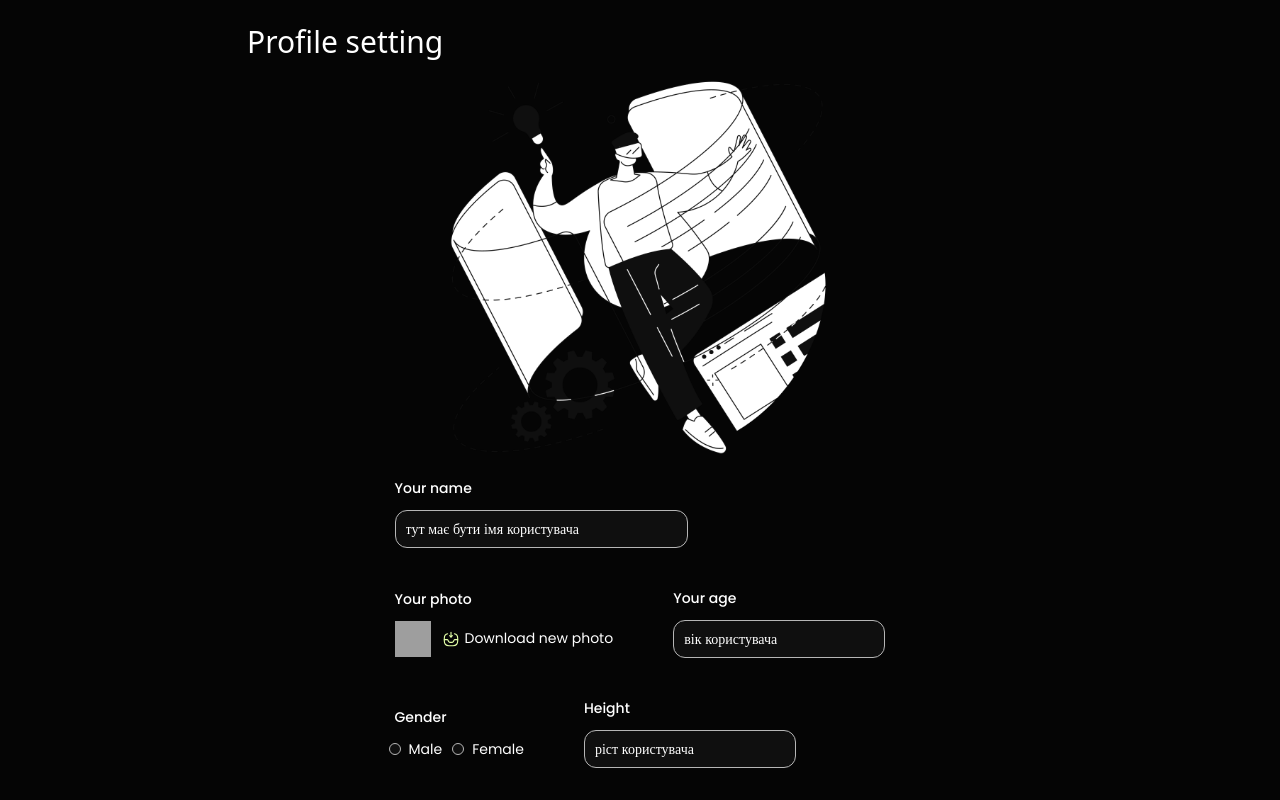
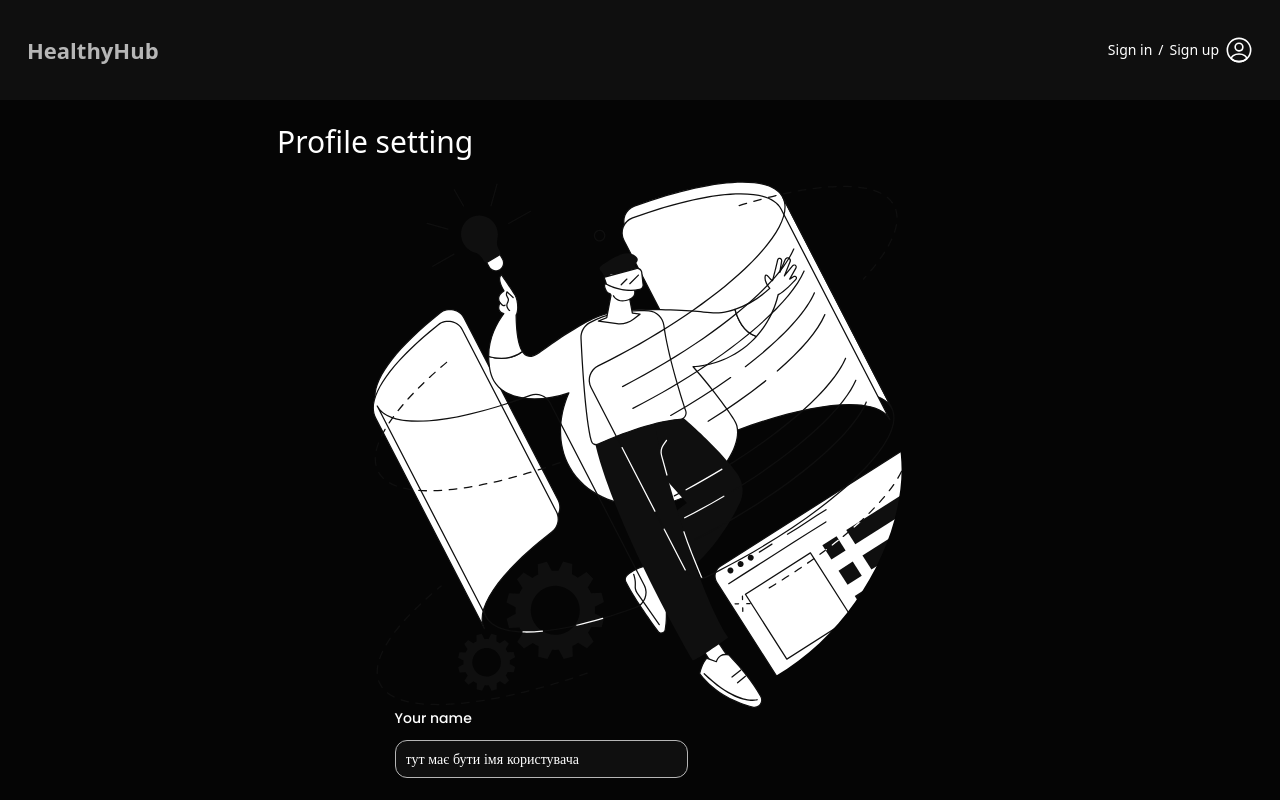
Before and after one commit to AnnaHort/HealthyHub, a React (Vite) app: page /HealthyHub/settings in a window 1280 px wide. Shown: the top 800 px of the page. Built offline with nearby package versions, Linux system fonts and the light colour scheme; grey boxes are pictures that could not be loaded.

Commit message:
fix path

```diff
--- a/src/App.jsx
+++ b/src/App.jsx
@@ -62,11 +62,11 @@ function App() {
                 <PrivateRoute redirectTo="/welcome" component={<MainPage />} />
               }
             />
+
+            <Route path="/settings" element={<ProfileSettingsPage />} />
           </Route>
 
           <Route path="/dashboard" element={<DashboardPage />} />
-
-          <Route path="/settings" element={<ProfileSettingsPage />} />
 
           <Route path="*" element={<ErrorPage />} />
         </Routes>
--- a/src/pages/ProfileSettingsPage/ProfileSettingsPage.jsx
+++ b/src/pages/ProfileSettingsPage/ProfileSettingsPage.jsx
@@ -1,17 +1,22 @@
 // import ProfileSettingImg from './ProfileSettingImg';
 import {
+  Img,
   ProfileSettingsPageContainer,
-  ProfileSettingsPageImg,
+  // ProfileSettingsPageImg,
   ProfileSettingsPageTitle,
 } from './ProfileSettingsPage.styled';
 import UserInformation from './UserInformationComponent/UserInformation';
+import { ReactComponent as Images } from '../../img/YourActivityImg/Illustration.svg';
 
 const ProfileSettingsPage = () => {
   return (
     <ProfileSettingsPageContainer>
       <div>
         <ProfileSettingsPageTitle>Profile setting</ProfileSettingsPageTitle>
-        <ProfileSettingsPageImg src="/src/img/ProfileSettingPagesImg/Illustration.png" />
+        {/* <ProfileSettingsPageImg src="/src/img/ProfileSettingPagesImg/Illustration.png" /> */}
+        <Img>
+          <Images />
+        </Img>
       </div>
 
       <UserInformation />
--- a/src/pages/ProfileSettingsPage/ProfileSettingsPage.styled.js
+++ b/src/pages/ProfileSettingsPage/ProfileSettingsPage.styled.js
@@ -37,15 +37,31 @@ export const ProfileSettingsPageImg = styled.img`
   margin-right: auto;
   margin-left: auto;
   @media (min-width: 834px) {
-    max-height:374px;
+    max-height: 374px;
     width: 380px;
     margin-bottom: 24px;
   }
   @media (min-width: 1440px) {
-    max-height:528px;
+    max-height: 528px;
     margin-right: 0;
     margin-left: 0;
     width: 536px;
     margin-left: 130px;
   }
 `;
+
+export const Img = styled.div`
+  margin: 0 auto;
+  width: 300px;
+  height: 296px;
+
+  @media (min-width: 834px) {
+    width: 380px;
+    height: 374px;
+  }
+
+  @media (min-width: 834px) {
+    width: 536px;
+    height: 528px;
+  }
+`;
```
Also changed, not shown: src/img/YourActivityImg/Illustration.svg (added).
